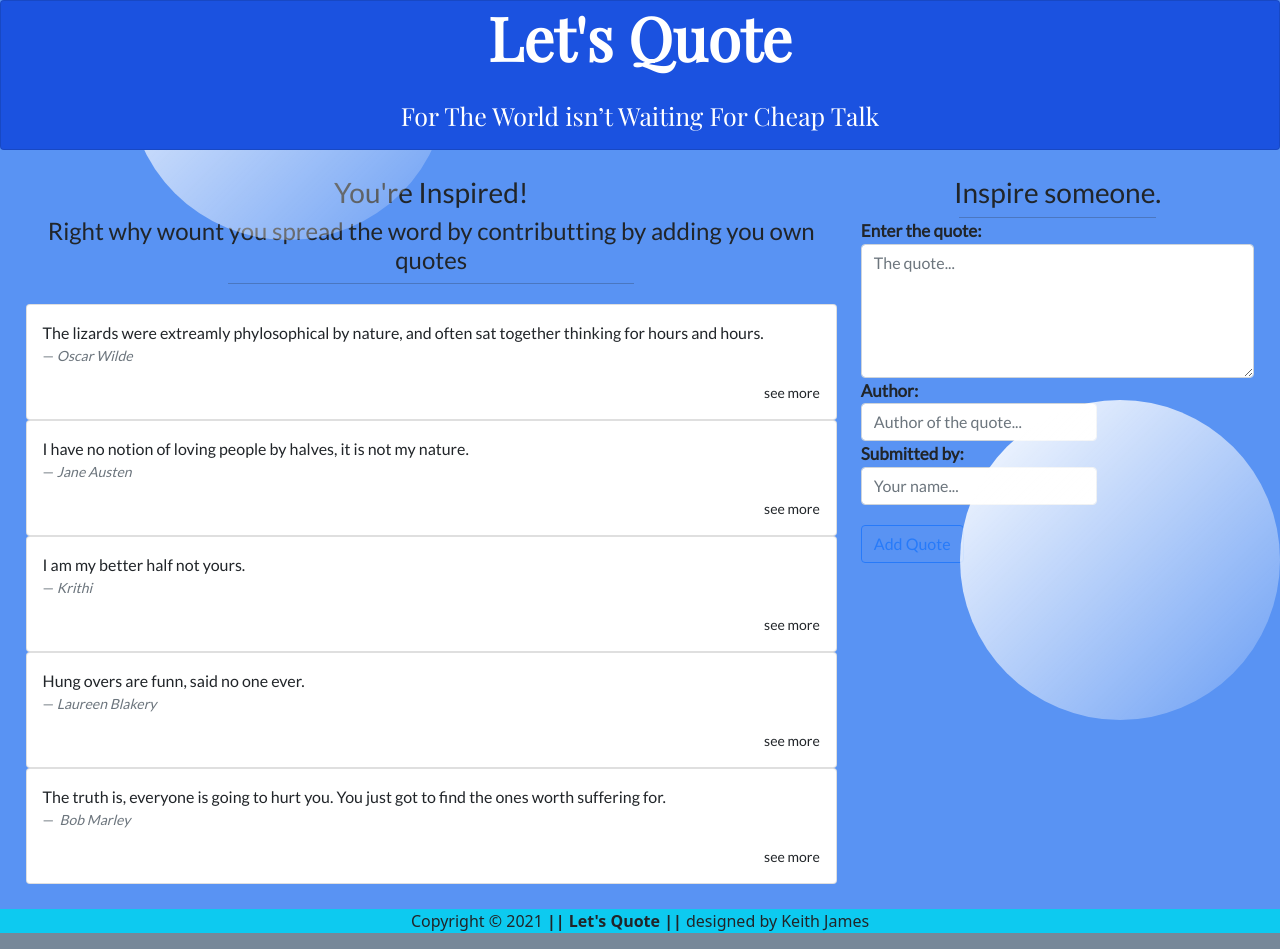
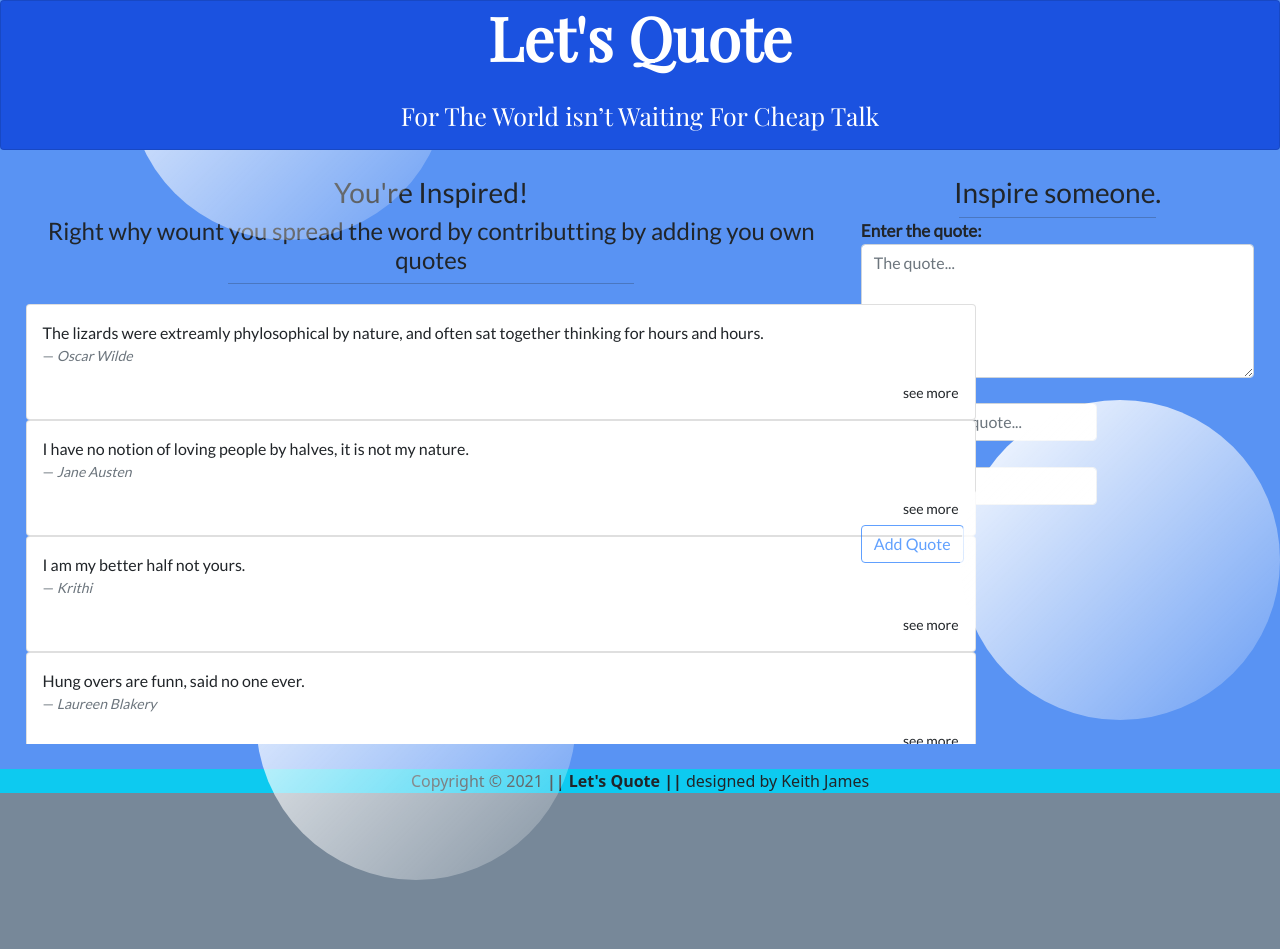
Before and after one commit to freestyletear/quote-angular-trial, an Angular app in the folder Quotify/: page / in a window 1280 px wide. After the commit the page ends 809 px from the top, so only its background shows below. Built offline with nearby package versions, Linux system fonts and the light colour scheme; a web font is replaced by a local one.

Commit message:
add overflow properties

```diff
--- a/Quotify/src/app/components/quotify/quotify.component.css
+++ b/Quotify/src/app/components/quotify/quotify.component.css
@@ -161,3 +161,8 @@ small {
     left: 20%;
 
 }
+.cards {
+  width: 950px;
+  height: 440px;
+  overflow: scroll;
+}
```
